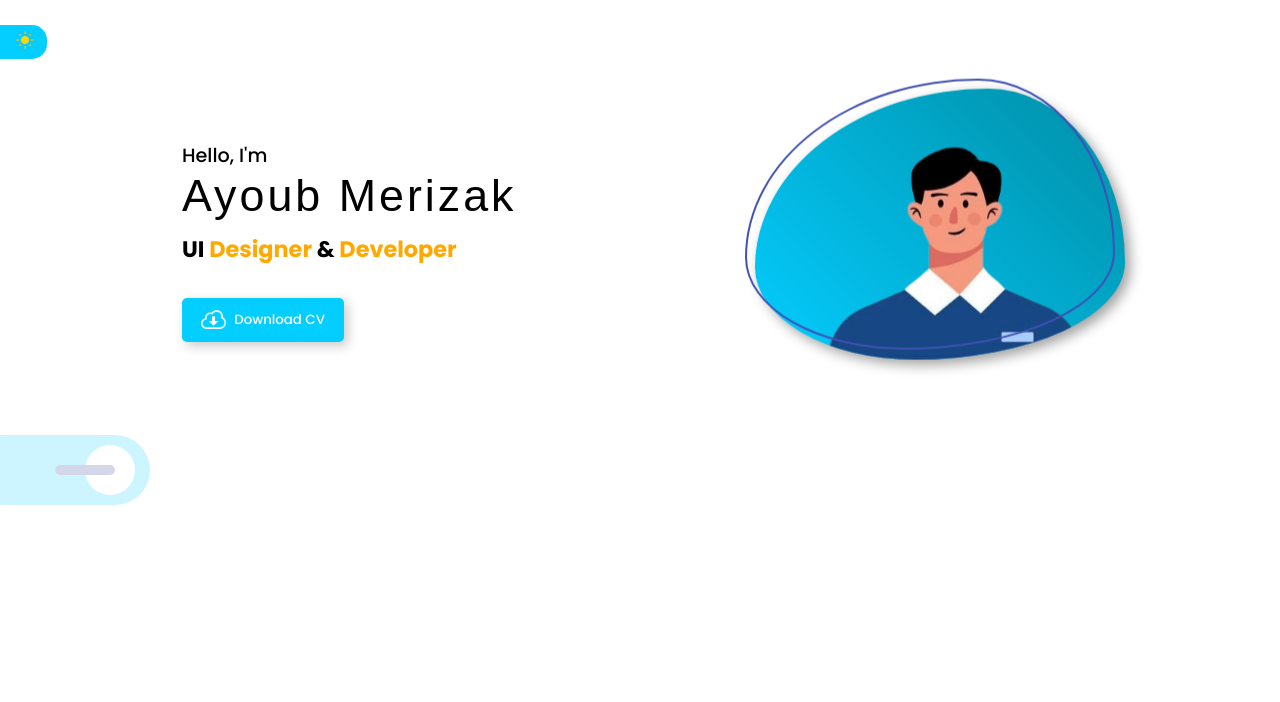
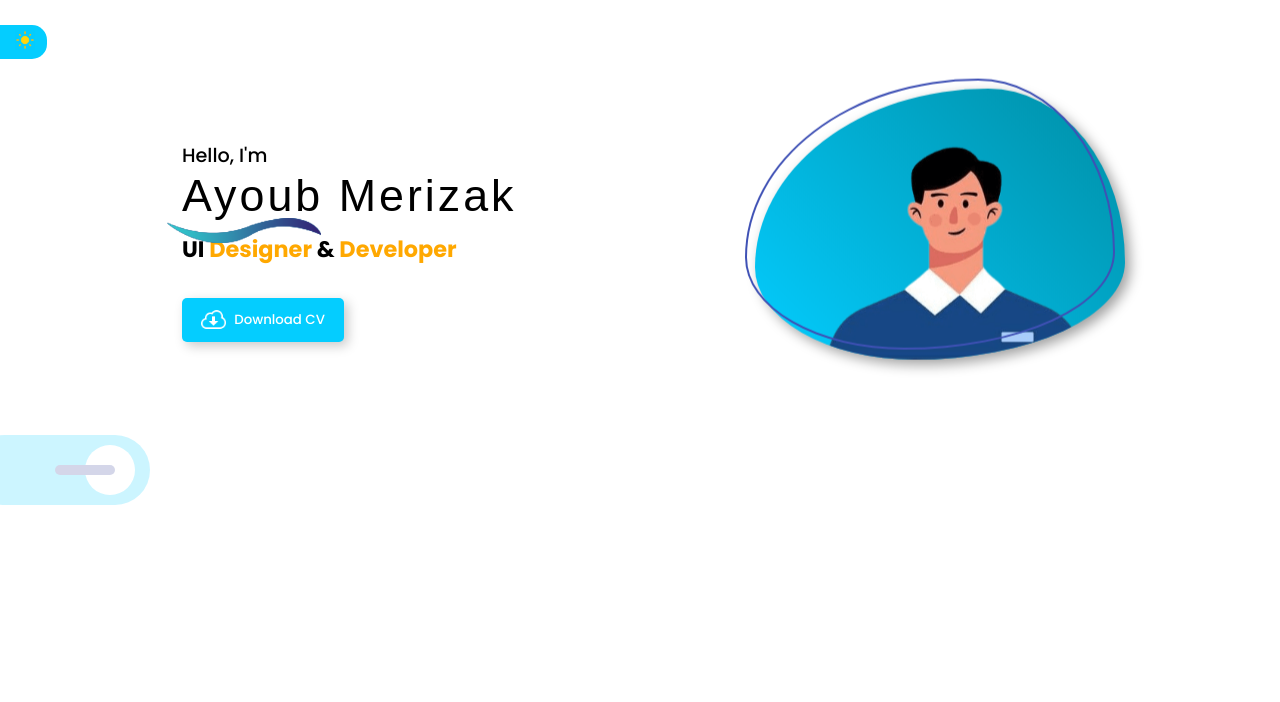
Before and after one commit to ayoub-mrz/Portfolio, a plain HTML site: page index.html in a window 1280 px wide. Shown: the part 95-797 px from the top of the page. Drawn offline with Linux system fonts and the light colour scheme; the site is published under a folder, as on GitHub Pages, so addresses that start at the root find nothing; a web font is replaced by a local one.

Commit message:
Update Light.css

```diff
--- a/style/Light.css
+++ b/style/Light.css
@@ -67,7 +67,7 @@ nav.desktop ul li.active a {
   color: var(--secondColor1);
 }
 .text h2 .bg {
-  background: url(/img/UnderlineL.png) no-repeat;
+  background: url(../img/UnderlineL.png) no-repeat;
   background-size: contain;
 }
 .imgs .avatar {
```
